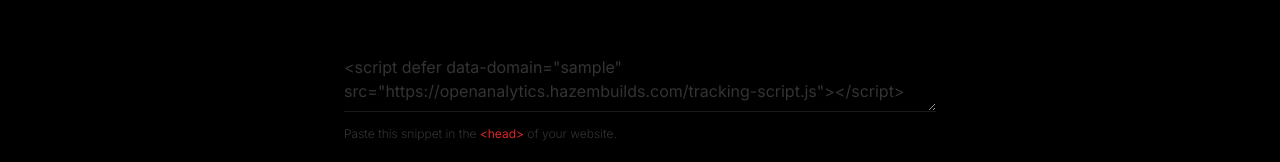
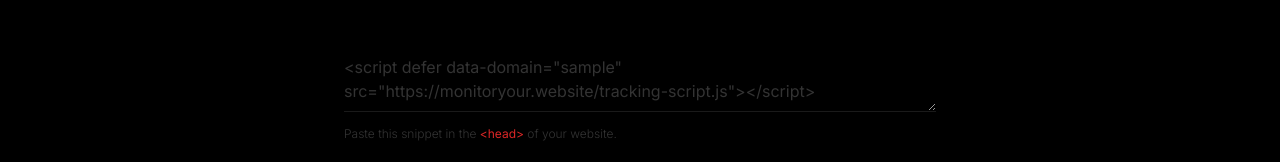
Before and after one commit to HazWahb8080/open-analytics, a Next.js app: page /add in a window 1280 px wide. Both pictures are taken after typing "Sample" into the empty fields and a click on the button "add website". Shown: the part 323-485 px from the top of the page. Built offline with nearby package versions, Linux system fonts and the light colour scheme; no server answers; the database is empty.

Commit message:
fixed snippet of /add

```diff
--- a/app/add/page.js
+++ b/app/add/page.js
@@ -82,7 +82,7 @@
                 type="text"
                 className="input text-white/20 cursor-pointer"
                 disabled
-                value={`<script defer data-domain="${website}" src="https://openanalytics.hazembuilds.com/tracking-script.js"></script>`}
+                value={`<script defer data-domain="${website}" src="https://monitoryour.website/tracking-script.js"></script>`}
               />
               <p className="text-xs text-white/20 pt-2 font-light">
                 Paste this snippet in the{" "}
--- a/app/w/[website]/page.js
+++ b/app/w/[website]/page.js
@@ -356,8 +356,7 @@
                           >
                             <div
                               className={`bg-black smooth group hover:border-white/10
-                             text-white text-center border ${
-                               activeCustomEventTab == eventName
+                             text-white text-center border ${activeCustomEventTab == eventName
                                   ? "border-white/10"
                                   : "border-white/5 cursor-pointer"
                                 } `}
@@ -366,8 +365,7 @@
                               <p
                                 className={`text-white/70 font-medium py-8 w-full
                                  group-hover:border-white/10
-                                smooth text-center border-b ${
-                                  activeCustomEventTab == eventName
+                                smooth text-center border-b ${activeCustomEventTab == eventName
                                     ? "border-white/10"
                                     : "border-white/5 cursor-pointer"
                                   }`}
```
Lines whose indentation alone changed are shown as unchanged.
